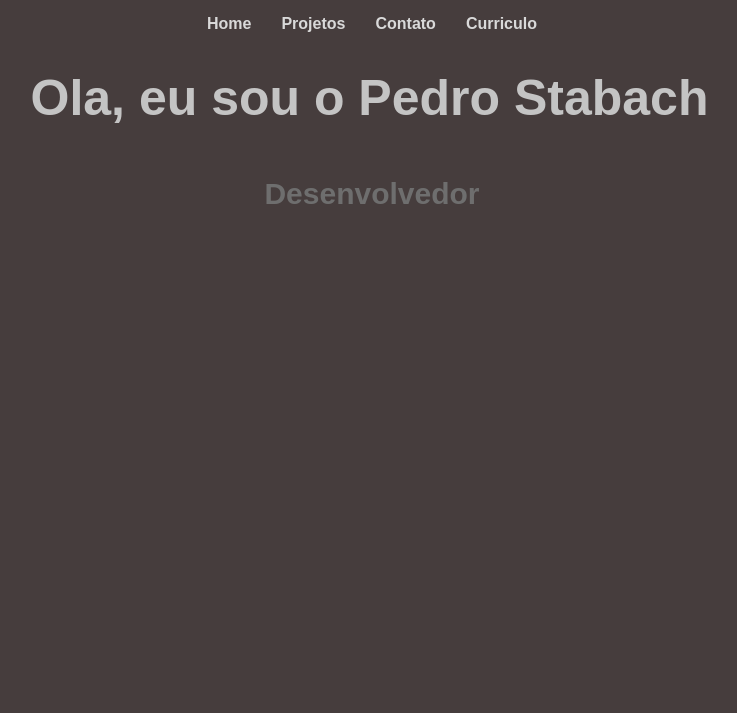
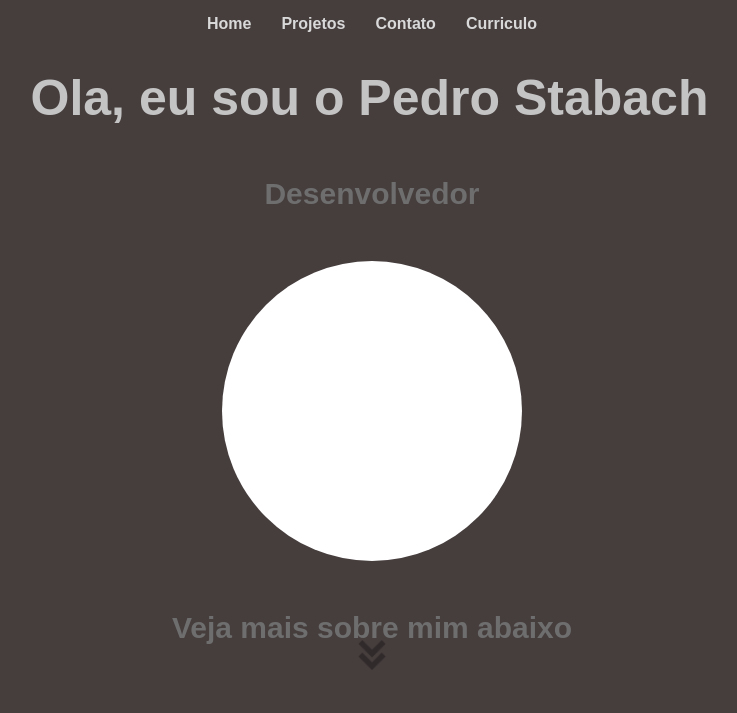
Before and after one commit to PedroStabach/portfolio, a plain HTML site: page home.html in a window 1280 px wide. Shown: the whole page, without its empty margins (268-1005 px from the left). Drawn offline with Linux system fonts and the light colour scheme; files whose address does not match are found by name.

Commit message:
header beta finalizado

```diff
--- a/home.html
+++ b/home.html
@@ -31,6 +31,13 @@
         </nav>
         <h1>Ola, eu sou o Pedro Stabach <div class="h1Header"></div></h1>
         <h2>Desenvolvedor</h2>
+
+        <div class="imgHeaderArea">
+            <div class="imgHeader"></div>
+        </div>
+        <h2>Veja mais sobre mim abaixo</h2>
+
+        <div class="setaBaixoArea"> <div class="setaBaixo"><img src="img/duas-setas-para-baixo.png" alt=""></div></div>
     </header>
     <aside>
 
--- a/style.css
+++ b/style.css
@@ -68,3 +68,38 @@ h2 {
     width:5px;
     animation: h1Header 0.5s infinite;
 }
+.imgHeaderArea {
+    margin-top: 50px;
+    margin-bottom: 50px;
+    justify-content: center;
+    display:flex;
+}
+.imgHeader {
+    width: 300px;
+    height: 300px;
+    border-radius: 150px;
+    background-color: white;
+}
+@keyframes frente-tras {
+    0% {
+        transform: translateY(0);
+      }
+      50% {
+        transform: translateY(-20px);
+      }
+      100% {
+        transform: translateY(0);
+      }
+}
+.setaBaixoArea {
+    margin-top: 15px;
+    height: 50px;
+}
+.setaBaixo {
+    position:relative;
+    animation: frente-tras 2s infinite;
+}
+.setaBaixo img{
+    width: 30px;
+    opacity: 30%;
+}
```
Also changed, not shown: app.js (added), img/app.js (deleted), img/duas-setas-para-baixo.png (added), img/setaBaixo.png (added).
